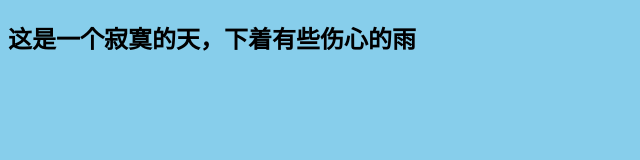
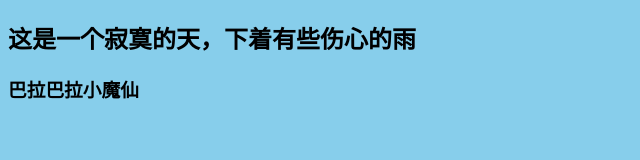
Before and after one commit to wuliping8888/good-good-study, a plain HTML site: page index.html in a window 1280 px wide. Shown: the whole page, without its empty margins (0-640 px from the left). Drawn offline with Linux system fonts and the light colour scheme.

```diff
--- a/index.html
+++ b/index.html
@@ -14,5 +14,6 @@
 </head>
 <body>
     <h2>这是一个寂寞的天，下着有些伤心的雨</h2>
+    <h3>巴拉巴拉小魔仙</h3>
 </body>
 </html>
```
